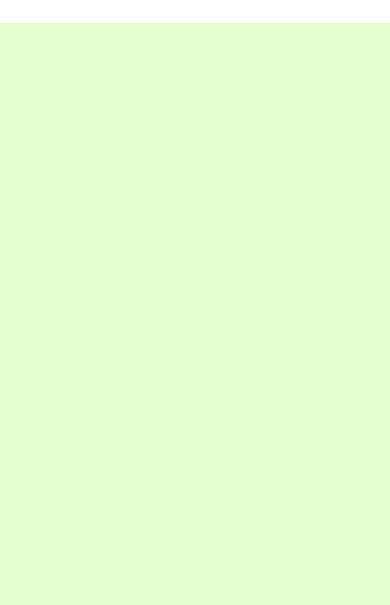
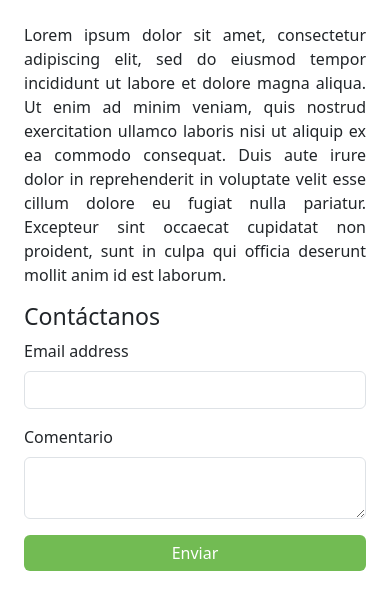
Before and after one commit to Schrodinger137/COAI, a Django app: page / in a window 390 px wide. Shown: the part 1450-2055 px from the top of the page. Before the commit the page ends 1473 px from the top, so only its background shows below. Run offline with Django 4.2, Linux system fonts and the light colour scheme.

Commit message:
Ivo_index

```diff
--- a/plataforma/templates/plataforma/index.html
+++ b/plataforma/templates/plataforma/index.html
@@ -24,11 +24,36 @@
                         <label for="exampleInputPassword1" class="form-label">Password</label>
                         <input type="password" class="form-control" id="exampleInputPassword1">
                     </div>
-                    <button type="submit" class="btn sidebar-button">Submit</button>
+                    <button type="submit" class="btn sidebar-button">Enviar</button>
                 </form>
             </div>
         </div>
     </div>
+</div>
+<br>
+<div class="d-flex col-md-7">
+    <div>
+        <p style="text-align:justify">Lorem ipsum dolor sit amet, consectetur adipiscing elit, sed do eiusmod tempor
+            incididunt ut labore et dolore
+            magna aliqua. Ut enim ad minim veniam, quis nostrud exercitation ullamco laboris nisi ut aliquip ex ea
+            commodo consequat. Duis aute irure dolor in reprehenderit in voluptate velit esse cillum dolore eu fugiat
+            nulla pariatur. Excepteur sint occaecat cupidatat non proident, sunt in culpa qui officia deserunt mollit
+            anim id est laborum.</p>
+    </div>
+</div>
 
+<div>
+    <h3>Contáctanos</h3>
+    <form>
+        <div class="mb-3">
+            <label for="exampleInputEmail1" class="form-label">Email address</label>
+            <input type="email" class="form-control" id="exampleInputEmail1" aria-describedby="emailHelp">
+        </div>
+        <div class="mb-3">
+            <label for="exampleInputPassword1" class="form-label">Comentario</label>
+            <textarea class='form-control' name="" id=""></textarea>
+        </div>
+        <button type="submit" class="btn sidebar-button">Enviar</button>
+    </form>
 </div>
 {% endblock %}
--- a/plataforma/templates/plataforma/menu.html
+++ b/plataforma/templates/plataforma/menu.html
@@ -28,6 +28,7 @@
 
         .sidebar-button:hover {
             background-color: #5ca642;
+            color: white;
         }
 
         /* Clase personalizada para ancho intermedio */
@@ -44,10 +45,10 @@
     <div class="row">
         <nav class="navbar navbar-light px-4">
             <div class="w-100 p-2">
-                <a class="navbar-brand text-white">
-                    <strong><u><i>C O A I </u> -
+                <a class="navbar-brand">
+                    <strong class="text-white"><u><i><a href="{% url 'index' %}" class="text-white">C O A I </a></u> -
                     {% if request.user.is_authenticated %}
-                    {{ user.name }}
+                    {{ user.username }}
                     {% else %}
                     Invitado
                     {% endif %}
```
